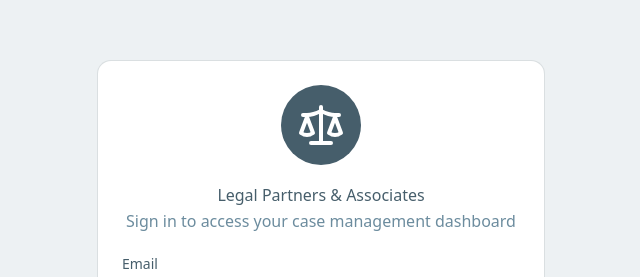
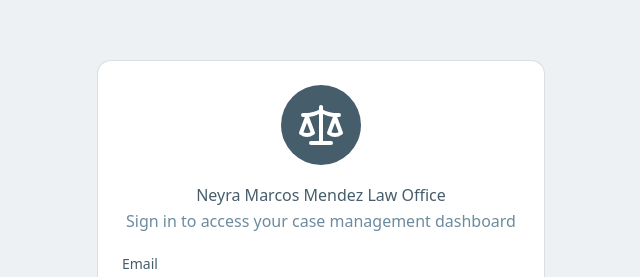
Before and after one commit to yldevierginity/Marcos-CaseVault, a React (Vite) app in the folder frontend/: page / in a window 1280 px wide. Shown: the part 119-396 px from the top of the page, without its empty margins (319-959 px from the left). Built offline with nearby package versions, Linux system fonts and the light colour scheme.

Commit message:
feat: modify law firm name across pages
Replace placeholder name with actual law firm name for navbar and login page

```diff
--- a/frontend/src/components/Layout.tsx
+++ b/frontend/src/components/Layout.tsx
@@ -19,7 +19,7 @@ export function Layout({ children, currentPage, onNavigate, onLogout }: LayoutPr
           <div className="flex items-center justify-between">
             <div className="flex items-center gap-3">
               <Scale className="w-8 h-8" />
-              <h1 className="text-xl">Legal Partners & Associates</h1>
+              <h1 className="text-xl">NMMJ LAW OFFICE</h1>
             </div>
             <div className="flex items-center gap-6">
               {navItems.map((item) => (
--- a/frontend/src/components/LoginPage.tsx
+++ b/frontend/src/components/LoginPage.tsx
@@ -28,7 +28,7 @@ export function LoginPage({ onLogin, onForgotPassword }: LoginPageProps) {
               <Scale className="w-12 h-12 text-primary-foreground" />
             </div>
           </div>
-          <CardTitle>Legal Partners & Associates</CardTitle>
+          <CardTitle>Neyra Marcos Mendez Law Office</CardTitle>
           <CardDescription>
             Sign in to access your case management dashboard
           </CardDescription>
```
